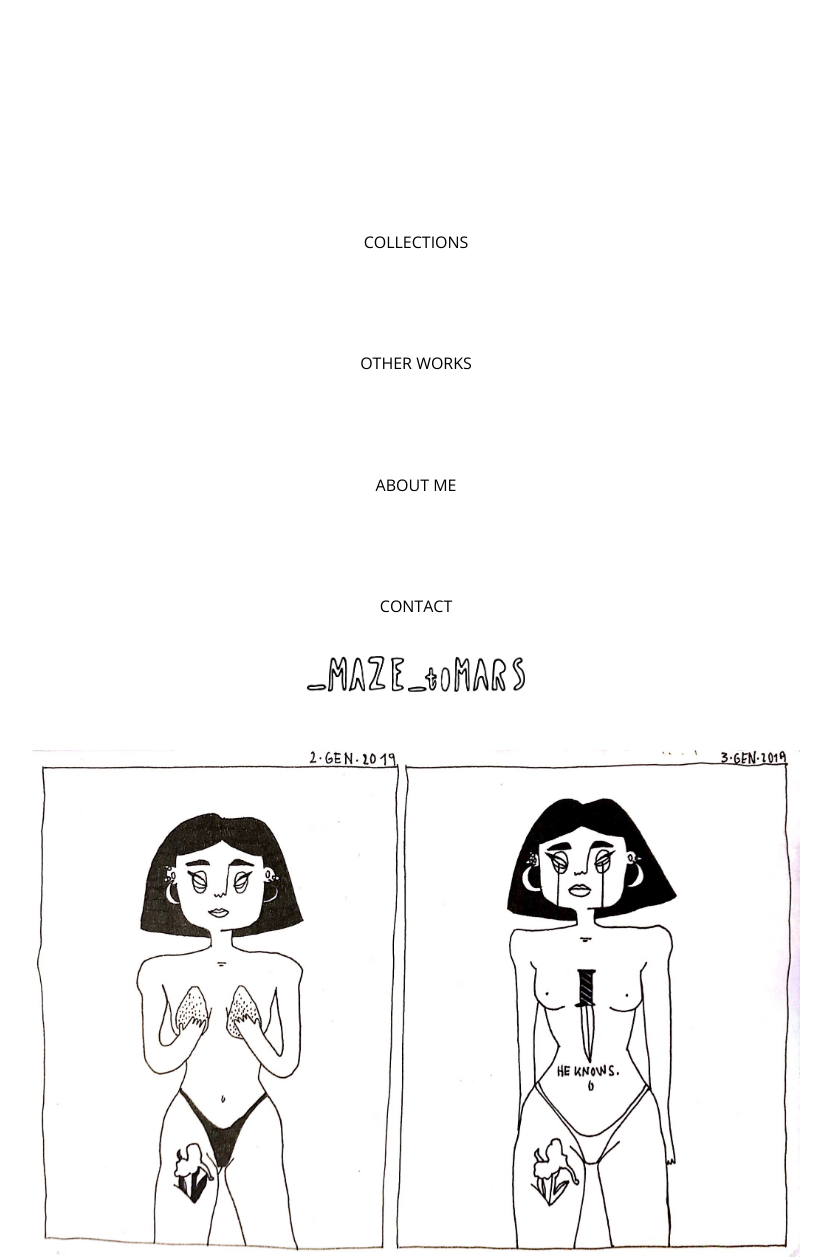
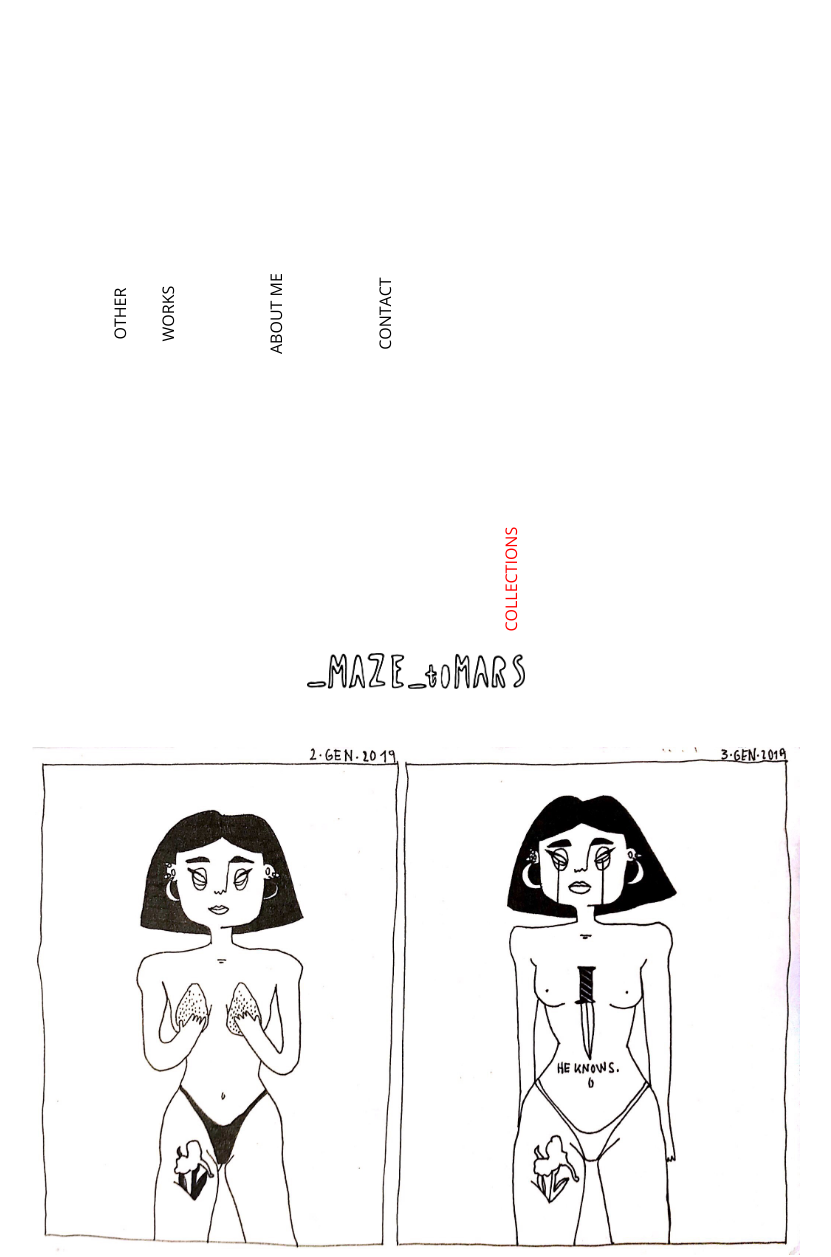
Before and after one commit to iganaskret/exam-project, a PHP site: page /index.html in a window 1280 px wide. Shown: the top 1257 px of the page, without its empty margins (224-1055 px from the left). Run offline with PHP 8.4, Linux system fonts and the light colour scheme.

Commit message:
navigation debil

```diff
--- a/index.html
+++ b/index.html
@@ -27,10 +27,10 @@
     </header>
 
     <nav class="burger-menu hide">
-        <a href="collections.html">collections</a><br>
-        <a href="illustrations.html">other works</a><br>
-        <a href="about.html">about me</a><br>
-        <a href="contact.html">contact</a>
+        <a href="collections.html" id="nav1">collections</a><br>
+        <a href="illustrations.html" id="nav2">other works</a><br>
+        <a href="about.html" id="nav3">about me</a><br>
+        <a href="contact.html" id="nav4">contact</a>
     </nav>
 
     <a href="index.html"><img class="bar-logo-big" src="images/logo-1.png" alt="logo"></a>
--- a/style.css
+++ b/style.css
@@ -509,9 +509,18 @@ textarea {
         text-transform: uppercase;
         font-weight: 300i;
         line-height: 300%;
+        transform: rotate(270deg);
+        width: 50%;
     }
 
-a {
+    #nav1 {
+        color: red;
+        margin: 0;
+        transform: translateY(500px);
+
+    }
+
+    .burger-menu a {
         text-decoration: none;
         color: black;
         position: relative;
```
Lines whose indentation alone changed are shown as unchanged.
